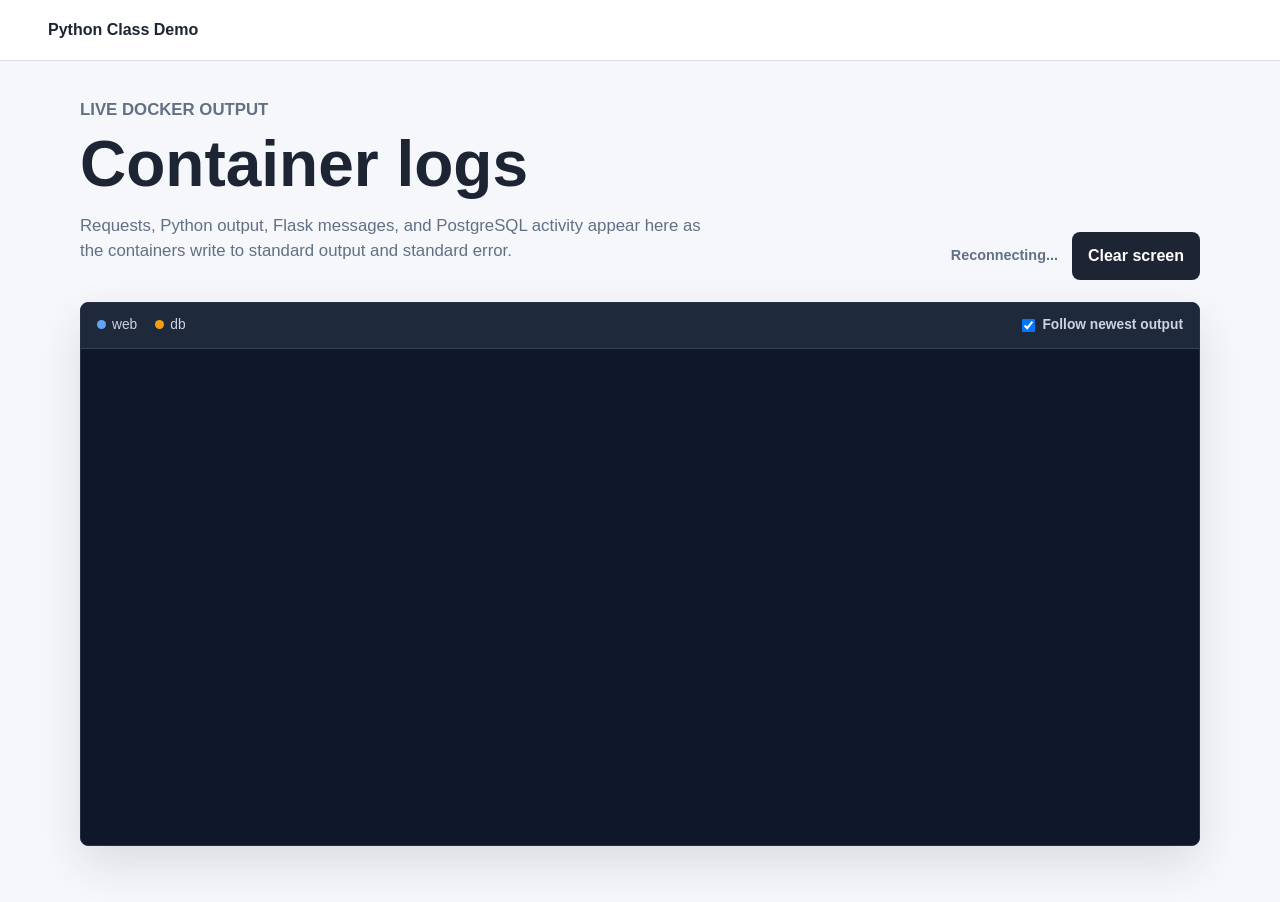
After one commit to BobbyMcD422/PyClassDemo, a Flask app: template templates/container_logs.html in a window 1280 px wide. The commit adds this page. Run offline with Flask 3, Linux system fonts and the light colour scheme; the template is opened without the code that fills it, so the values that code supplies are empty; some libraries are stand-ins or nearby versions.

Commit message:
Updated with new logs and other features

```diff
--- a/app.py
+++ b/app.py
@@ -1,8 +1,13 @@
+import json
 import os
+import queue
+import socket
+import threading
 import time
 
+import docker
 import psycopg2
-from flask import Flask, redirect, render_template, request, session, url_for
+from flask import Flask, Response, redirect, render_template, request, session, stream_with_context, url_for
 from psycopg2.extras import RealDictCursor
 
 
@@ -144,6 +149,25 @@ def current_user():
                 (session["user_id"],),
             )
             return cur.fetchone()
+
+
+def compose_containers():
+    """Find the containers that belong to this Docker Compose project."""
+    client = docker.from_env()
+    this_container = client.containers.get(socket.gethostname())
+    project_name = this_container.labels.get("com.docker.compose.project")
+
+    if not project_name:
+        raise RuntimeError("The web app is not running as a Docker Compose service.")
+
+    containers = client.containers.list(
+        all=True,
+        filters={"label": f"com.docker.compose.project={project_name}"},
+    )
+    return sorted(
+        containers,
+        key=lambda container: container.labels.get("com.docker.compose.service", container.name),
+    )
 
 
 @app.route("/login", methods=["GET", "POST"])
@@ -307,6 +331,92 @@ def chat():
     return render_template("chat.html", user=user, messages=rows)
 
 
+@app.route("/container-logs")
+def container_logs():
+    """Show live stdout and stderr from this app's Compose containers."""
+    user = current_user()
+    if not user:
+        return redirect(url_for("login"))
+
+    return render_template("container_logs.html", user=user)
+
+
+@app.route("/container-logs/stream")
+def container_logs_stream():
+    """Stream Docker log lines to the browser as Server-Sent Events."""
+    if not current_user():
+        return Response("Log in to view container output.", status=401)
+
+    def generate_events():
+        messages = queue.Queue()
+        stop_event = threading.Event()
+        streams = []
+
+        def read_logs(container):
+            service = container.labels.get("com.docker.compose.service", container.name)
+
+            try:
+                log_stream = container.logs(
+                    stream=True,
+                    follow=True,
+                    tail=80,
+                    timestamps=True,
+                )
+                streams.append(log_stream)
+
+                for line in log_stream:
+                    if stop_event.is_set():
+                        break
+                    messages.put(
+                        {
+                            "service": service,
+                            "message": line.decode("utf-8", errors="replace").rstrip(),
+                        }
+                    )
+            except Exception as error:
+                messages.put(
+                    {
+                        "service": service,
+                        "message": f"Unable to read logs: {error}",
+                    }
+                )
+
+        try:
+            containers = compose_containers()
+
+            yield "retry: 3000\n\n"
+            yield f"event: ready\ndata: {json.dumps({'containers': len(containers)})}\n\n"
+
+            for container in containers:
+                thread = threading.Thread(target=read_logs, args=(container,), daemon=True)
+                thread.start()
+
+            while True:
+                try:
+                    message = messages.get(timeout=15)
+                    yield f"data: {json.dumps(message)}\n\n"
+                except queue.Empty:
+                    yield ": keep-alive\n\n"
+        except Exception as error:
+            payload = {"service": "viewer", "message": f"Unable to connect to Docker: {error}"}
+            yield f"event: viewer-error\ndata: {json.dumps(payload)}\n\n"
+        finally:
+            stop_event.set()
+            for log_stream in streams:
+                close = getattr(log_stream, "close", None)
+                if close:
+                    close()
+
+    return Response(
+        stream_with_context(generate_events()),
+        mimetype="text/event-stream",
+        headers={
+            "Cache-Control": "no-cache",
+            "X-Accel-Buffering": "no",
+        },
+    )
+
+
 @app.route("/reset-demo", methods=["POST"])
 def reset_demo():
     # Classroom reset only: this clears practice chat messages between demos.
--- a/docker-compose.yml
+++ b/docker-compose.yml
@@ -9,6 +9,10 @@ services:
       DATABASE_NAME: demoapp
       DATABASE_USER: demo
       DATABASE_PASSWORD: demo
+      PYTHONUNBUFFERED: "1"
+    volumes:
+      # Classroom demo only: this lets the webpage read container output.
+      - /var/run/docker.sock:/var/run/docker.sock:ro
     depends_on:
       - db
 
--- a/requirements.txt
+++ b/requirements.txt
@@ -1,2 +1,3 @@
 Flask==3.0.3
+docker==7.1.0
 psycopg2-binary==2.9.9
--- a/static/style.css
+++ b/static/style.css
@@ -337,6 +337,121 @@ th {
   margin-top: 22px;
 }
 
+.logs-heading {
+  display: flex;
+  align-items: end;
+  justify-content: space-between;
+  gap: 24px;
+}
+
+.log-actions {
+  display: flex;
+  align-items: center;
+  gap: 14px;
+  flex: 0 0 auto;
+}
+
+.log-actions button {
+  width: auto;
+  margin: 0;
+}
+
+.log-status {
+  color: var(--muted);
+  font-size: 0.9rem;
+  font-weight: 700;
+}
+
+.log-status.is-live {
+  color: var(--success);
+}
+
+.terminal-card {
+  overflow: hidden;
+  border: 1px solid #263244;
+  border-radius: 8px;
+  background: #0f172a;
+  box-shadow: var(--shadow);
+  color: #dbeafe;
+}
+
+.terminal-toolbar {
+  display: flex;
+  align-items: center;
+  gap: 18px;
+  padding: 12px 16px;
+  border-bottom: 1px solid #334155;
+  background: #1e293b;
+  color: #cbd5e1;
+  font-size: 0.86rem;
+}
+
+.service-dot {
+  display: inline-block;
+  width: 9px;
+  height: 9px;
+  margin-right: 6px;
+  border-radius: 50%;
+  background: #60a5fa;
+}
+
+.service-db {
+  background: #f59e0b;
+}
+
+.follow-control {
+  display: flex;
+  align-items: center;
+  gap: 7px;
+  margin: 0 0 0 auto;
+  font-weight: 600;
+}
+
+.follow-control input {
+  width: auto;
+  margin: 0;
+}
+
+.terminal-output {
+  height: min(62vh, 680px);
+  min-height: 420px;
+  overflow: auto;
+  padding: 14px 0;
+  font: 0.86rem/1.55 Consolas, "Courier New", monospace;
+}
+
+.log-line {
+  display: grid;
+  grid-template-columns: 72px minmax(0, 1fr);
+  gap: 12px;
+  padding: 2px 16px;
+}
+
+.log-line:hover {
+  background: rgba(255, 255, 255, 0.05);
+}
+
+.log-service {
+  color: #60a5fa;
+  font-weight: 800;
+  text-align: right;
+}
+
+.log-db .log-service {
+  color: #fbbf24;
+}
+
+.log-viewer .log-service {
+  color: #fb7185;
+}
+
+.log-message {
+  min-width: 0;
+  color: #e2e8f0;
+  overflow-wrap: anywhere;
+  white-space: pre-wrap;
+}
+
 .chat-message {
   border: 1px solid var(--line);
   border-radius: 8px;
@@ -378,4 +493,25 @@ th {
   .hero-panel {
     grid-column: span 1;
   }
+
+  .logs-heading {
+    align-items: flex-start;
+    flex-direction: column;
+  }
+
+  .terminal-toolbar {
+    align-items: flex-start;
+    flex-wrap: wrap;
+  }
+
+  .follow-control {
+    width: 100%;
+    margin-left: 0;
+  }
+
+  .log-line {
+    grid-template-columns: 52px minmax(0, 1fr);
+    gap: 8px;
+    padding-inline: 10px;
+  }
 }
--- a/templates/base.html
+++ b/templates/base.html
@@ -9,11 +9,12 @@
   <body>
     <!-- Frontend: this HTML and CSS is what the browser displays. -->
     <header class="site-header">
-      <a class="brand" href="{{ url_for('dashboard') }}">Design Class Demo</a>
+      <a class="brand" href="{{ url_for('dashboard') }}">Python Class Demo</a>
       <nav>
         {% if session.get("user_id") %}
           <a href="{{ url_for('dashboard') }}">Dashboard</a>
           <a href="{{ url_for('chat') }}">Chat</a>
+          <a href="{{ url_for('container_logs') }}">Container logs</a>
           <a href="{{ url_for('logout') }}">Log out</a>
         {% endif %}
       </nav>
--- /dev/null
+++ b/templates/container_logs.html
@@ -0,0 +1,94 @@
+{% extends "base.html" %}
+
+{% block title %}Container Logs - Python Class Demo{% endblock %}
+
+{% block content %}
+<section class="page-heading logs-heading">
+  <div>
+    <p class="eyebrow">Live Docker output</p>
+    <h1>Container logs</h1>
+    <p>
+      Requests, Python output, Flask messages, and PostgreSQL activity appear
+      here as the containers write to standard output and standard error.
+    </p>
+  </div>
+
+  <div class="log-actions">
+    <span id="log-status" class="log-status">Connecting...</span>
+    <button id="clear-logs" class="secondary-button" type="button">Clear screen</button>
+  </div>
+</section>
+
+<section class="terminal-card" aria-label="Live container output">
+  <div class="terminal-toolbar">
+    <span><i class="service-dot service-web"></i>web</span>
+    <span><i class="service-dot service-db"></i>db</span>
+    <label class="follow-control">
+      <input id="follow-logs" type="checkbox" checked>
+      Follow newest output
+    </label>
+  </div>
+  <div id="container-output" class="terminal-output" role="log" aria-live="polite"></div>
+</section>
+
+<script>
+  const output = document.getElementById("container-output");
+  const status = document.getElementById("log-status");
+  const followLogs = document.getElementById("follow-logs");
+  const maxLines = 400;
+
+  function addLine(service, message) {
+    const line = document.createElement("div");
+    line.className = `log-line log-${service}`;
+
+    const label = document.createElement("span");
+    label.className = "log-service";
+    label.textContent = service;
+
+    const text = document.createElement("span");
+    text.className = "log-message";
+    text.textContent = message;
+
+    line.append(label, text);
+    output.appendChild(line);
+
+    while (output.children.length > maxLines) {
+      output.firstElementChild.remove();
+    }
+
+    if (followLogs.checked) {
+      output.scrollTop = output.scrollHeight;
+    }
+  }
+
+  const events = new EventSource("{{ url_for('container_logs_stream') }}");
+
+  events.addEventListener("ready", (event) => {
+    const details = JSON.parse(event.data);
+    status.textContent = `Live: ${details.containers} containers`;
+    status.classList.add("is-live");
+  });
+
+  events.onmessage = (event) => {
+    const entry = JSON.parse(event.data);
+    addLine(entry.service, entry.message);
+  };
+
+  events.addEventListener("viewer-error", (event) => {
+    const entry = JSON.parse(event.data);
+    addLine(entry.service, entry.message);
+    status.textContent = "Docker connection failed";
+    status.classList.remove("is-live");
+    events.close();
+  });
+
+  events.onerror = () => {
+    status.textContent = "Reconnecting...";
+    status.classList.remove("is-live");
+  };
+
+  document.getElementById("clear-logs").addEventListener("click", () => {
+    output.replaceChildren();
+  });
+</script>
+{% endblock %}
```
Also changed, not shown: README.md.
